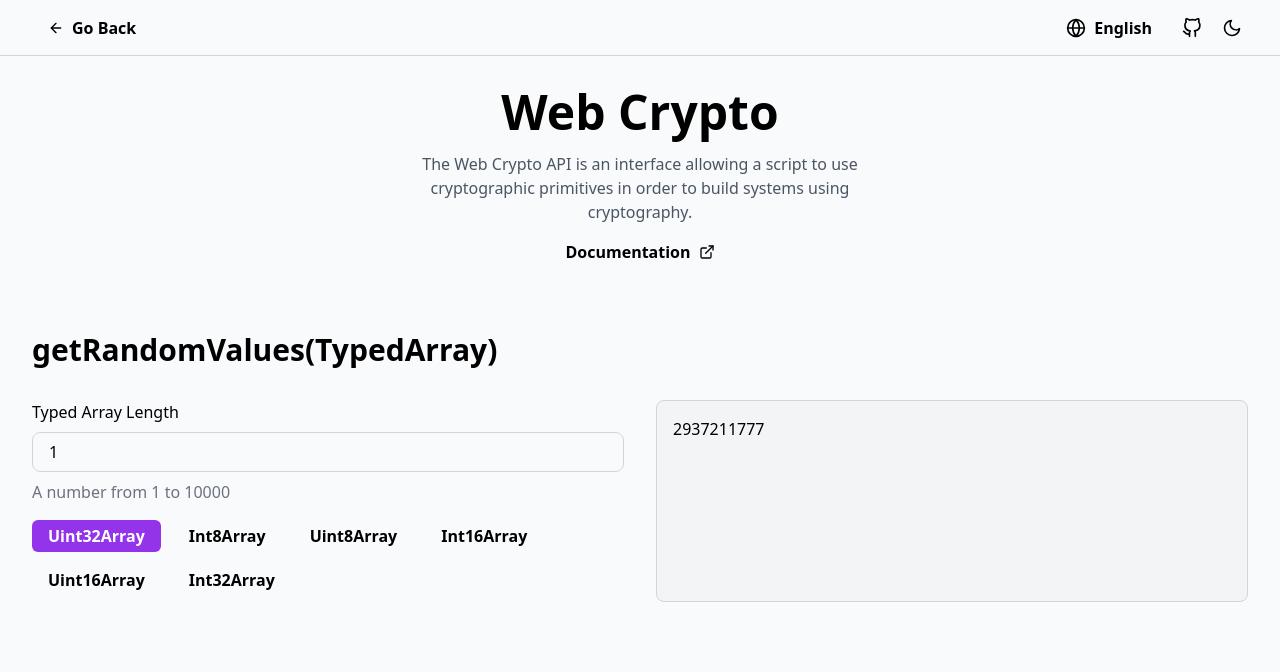
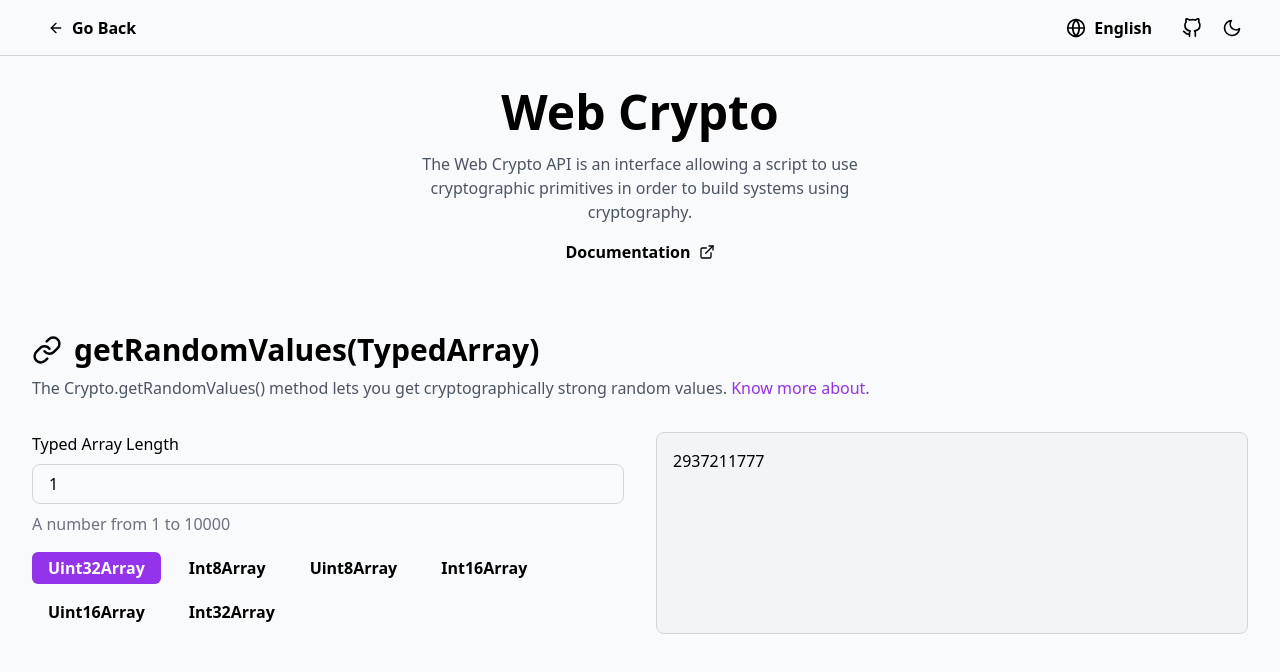
Before and after one commit to LuanEdCosta/react-web-apis, a React (Vite) app: page /web-crypto in a window 1280 px wide. Shown: the top 672 px of the page. Built offline with nearby package versions, Linux system fonts and the light colour scheme.

Commit message:
Create the section header component

```diff
--- /dev/null
+++ b/src/components/dumb/ExternalLink/index.tsx
@@ -0,0 +1,26 @@
+export interface ExternalLinkProps {
+  className?: string
+  href: string
+  noStyles?: boolean
+}
+
+const styles = 'text-purple-600 dark:text-purple-400 hover:underline'
+
+export const ExternalLink: React.FC<ExternalLinkProps> = ({
+  className,
+  children,
+  href,
+  noStyles = false,
+}) => {
+  return (
+    <a
+      className={`${noStyles ? '' : styles} ${className}`}
+      href={href}
+      target="_blank"
+      rel="noreferrer"
+      referrerPolicy="no-referrer"
+    >
+      {children}
+    </a>
+  )
+}
--- /dev/null
+++ b/src/components/dumb/SectionHeader/index.tsx
@@ -0,0 +1,36 @@
+import { FiLink } from 'react-icons/fi'
+import { Link } from 'react-router-dom'
+
+export interface SectionHeaderProps {
+  className?: string
+  titleClassName?: string
+  anchor: string
+  title: React.ReactNode
+  subtitle?: React.ReactNode
+}
+
+export const SectionHeader: React.FC<SectionHeaderProps> = ({
+  className,
+  titleClassName,
+  anchor,
+  title,
+  subtitle,
+}) => {
+  return (
+    <div className={className}>
+      <Link
+        className="inline-block group hover:underline mb-2"
+        to={`#${anchor}`}
+      >
+        <div
+          className={`flex items-center text-xl xl:text-3xl font-bold ${titleClassName}`}
+        >
+          <FiLink className="group-hover:rotate-45 transition-transform" />
+          <span className="ml-3">{title}</span>
+        </div>
+      </Link>
+
+      <div className="text-gray-600 dark:text-gray-400">{subtitle}</div>
+    </div>
+  )
+}
--- a/src/components/index.ts
+++ b/src/components/index.ts
@@ -6,6 +6,8 @@ export * from './dumb/TextArea'
 export * from './dumb/PageHeader'
 export * from './dumb/IconButton'
 export * from './dumb/FormControl'
+export * from './dumb/ExternalLink'
+export * from './dumb/SectionHeader'
 
 export * from './stateful/Navbar'
 export * from './stateful/APINotSupported'
--- a/src/locales/EN/Common.json
+++ b/src/locales/EN/Common.json
@@ -1,3 +1,4 @@
 {
-  "goBack": "Go Back"
+  "goBack": "Go Back",
+  "knowMoreAbout": "Know more about"
 }
--- a/src/locales/EN/WebCrypto.json
+++ b/src/locales/EN/WebCrypto.json
@@ -1,6 +1,7 @@
 {
   "getRandomValues": {
     "title": "getRandomValues(TypedArray)",
+    "subtitle": "The Crypto.getRandomValues() method lets you get cryptographically strong random values.",
     "typedArrayLength": "Typed Array Length",
     "hint": "A number from {{min}} to {{max}}",
     "invalidLengthError": "The length is invalid. Using 1 as default."
--- a/src/locales/PT_BR/Common.json
+++ b/src/locales/PT_BR/Common.json
@@ -1,3 +1,4 @@
 {
-  "goBack": "Voltar"
+  "goBack": "Voltar",
+  "knowMoreAbout": "Saiba mais"
 }
--- a/src/locales/PT_BR/Home.json
+++ b/src/locales/PT_BR/Home.json
@@ -1,6 +1,6 @@
 {
   "title": "React Web APIs",
   "subtitle": "Testando as APIs da Web Com React + TypeScript + Tailwind + Parcel",
-  "createdBy": "Criado Por:",
+  "createdBy": "Criado Por",
   "linksTitle": "Links de Navegação"
 }
--- a/src/locales/PT_BR/WebCrypto.json
+++ b/src/locales/PT_BR/WebCrypto.json
@@ -1,6 +1,7 @@
 {
   "getRandomValues": {
     "title": "getRandomValues(TypedArray)",
+    "subtitle": "O método Crypto.getRandomValues() permite obter valores aleatórios criptograficamente fortes.",
     "typedArrayLength": "Tamanho do TypedArray",
     "hint": "Um número de {{min}} a {{max}}",
     "invalidLengthError": "O tamanho do array é inválido. Usando 1 por padrão."
--- a/src/pages/Home/Header.tsx
+++ b/src/pages/Home/Header.tsx
@@ -1,5 +1,7 @@
 import { useTranslation } from 'react-i18next'
 import { FaReact } from 'react-icons/fa'
+
+import { ExternalLink } from 'src/components'
 
 export const Header: React.FC = () => {
   const { t } = useTranslation(['Home'])
@@ -17,15 +19,9 @@ export const Header: React.FC = () => {
       <div className="text-gray-600 dark:text-gray-400">
         <span className="mr-1">{t('createdBy')}</span>
 
-        <a
-          className="text-purple-600 dark:text-purple-400 underline"
-          href="https://github.com/LuanEdCosta"
-          referrerPolicy="no-referrer"
-          target="_blank"
-          rel="noreferrer"
-        >
+        <ExternalLink href="https://github.com/LuanEdCosta">
           Luan Eduardo da Costa
-        </a>
+        </ExternalLink>
       </div>
     </header>
   )
--- a/src/pages/WebCrypto/GetRandomValues.tsx
+++ b/src/pages/WebCrypto/GetRandomValues.tsx
@@ -8,7 +8,10 @@ import {
   Hint,
   Input,
   TextArea,
+  SectionHeader,
+  ExternalLink,
 } from 'src/components'
+import { LINKS } from './Links'
 
 type TypedArrays = {
   [key: string]: {
@@ -47,7 +50,11 @@ const TYPED_ARRAYS: TypedArrays = {
 const MAX_TYPED_ARRAY_LENGTH = 10000
 
 export const GetRandomValues: React.FC = () => {
-  const { t } = useTranslation('WebCrypto', { keyPrefix: 'getRandomValues' })
+  const { t } = useTranslation('WebCrypto', {
+    keyPrefix: 'getRandomValues',
+  })
+
+  const { t: t1 } = useTranslation('Common')
 
   const [typedArrayLength, setTypedArrayLength] = useState('1')
 
@@ -73,7 +80,22 @@ export const GetRandomValues: React.FC = () => {
 
   return (
     <div>
-      <div className="text-xl xl:text-3xl font-bold mb-8">{t('title')}</div>
+      <SectionHeader
+        className="mb-8"
+        titleClassName="break-all"
+        title={t('title')}
+        anchor="getRandomValues"
+        subtitle={
+          <>
+            <span>{t('subtitle')}</span>
+            &nbsp;
+            <ExternalLink href={LINKS.GET_RANDOM_VALUES}>
+              {t1('knowMoreAbout')}
+            </ExternalLink>
+            <span>.</span>
+          </>
+        }
+      />
 
       <div className="flex flex-wrap items-stretch flex-col md:space-x-8 md:flex-row">
         <div className="flex-1 mb-2">
--- a/src/pages/WebCrypto/Header.tsx
+++ b/src/pages/WebCrypto/Header.tsx
@@ -1,7 +1,7 @@
 import { useTranslation } from 'react-i18next'
 import { FiExternalLink } from 'react-icons/fi'
 
-import { PageHeader, Button } from 'src/components'
+import { PageHeader, Button, ExternalLink } from 'src/components'
 import { LINKS } from './Links'
 
 export const Header: React.FC = () => {
@@ -13,17 +13,12 @@ export const Header: React.FC = () => {
       title={t('webCrypto.title')}
       subtitle={t('webCrypto.subtitle')}
     >
-      <a
-        href={LINKS.DOCS}
-        target="_blank"
-        rel="noreferrer"
-        referrerPolicy="no-referrer"
-      >
+      <ExternalLink href={LINKS.DOCS} noStyles>
         <Button>
           <span className="mr-2">{t('Glossary:docs')}</span>
           <FiExternalLink />
         </Button>
-      </a>
+      </ExternalLink>
     </PageHeader>
   )
 }
--- a/src/pages/WebCrypto/Links.ts
+++ b/src/pages/WebCrypto/Links.ts
@@ -1,5 +1,9 @@
 export const LINKS = {
   DOCS: 'https://developer.mozilla.org/en-US/docs/Web/API/Web_Crypto_API',
+
   COMPATIBILITY:
     'https://developer.mozilla.org/en-US/docs/Web/API/Web_Crypto_API#browser_compatibility',
+
+  GET_RANDOM_VALUES:
+    'https://developer.mozilla.org/en-US/docs/Web/API/Crypto/getRandomValues',
 }
```
